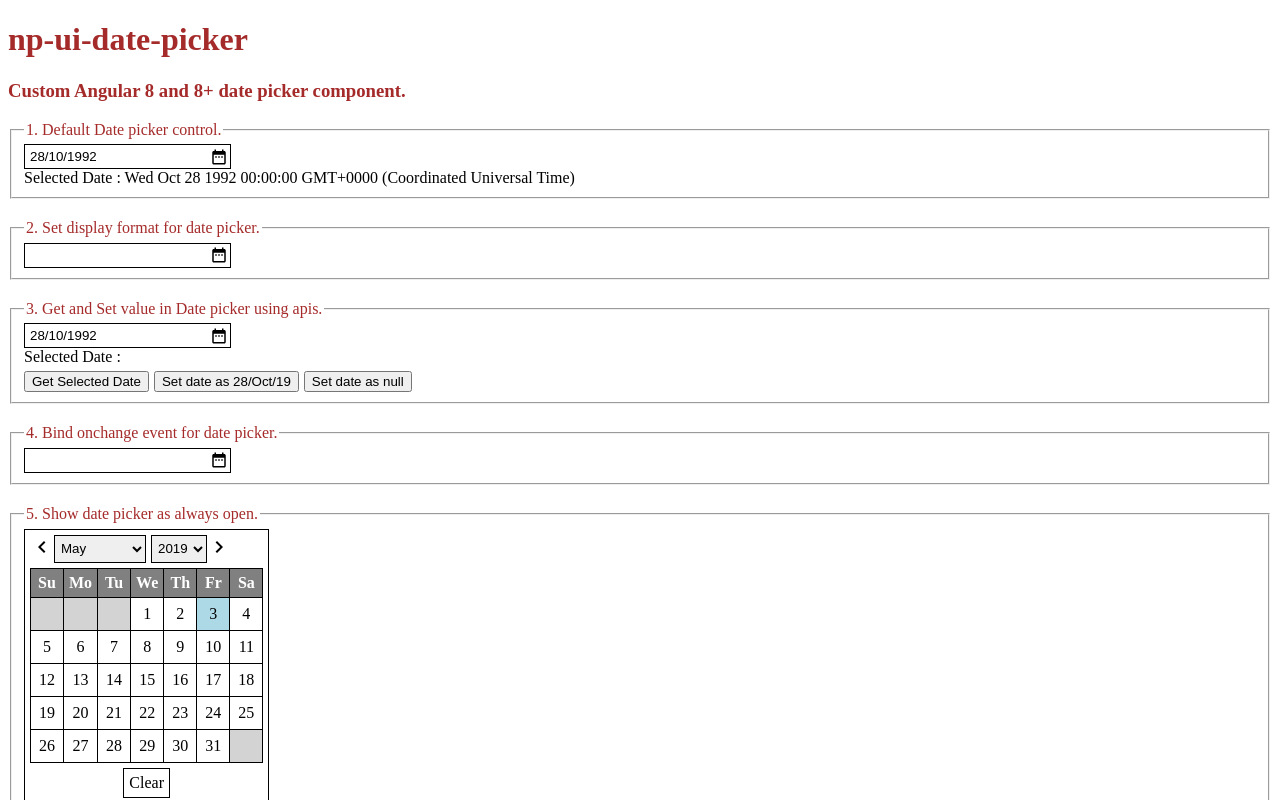
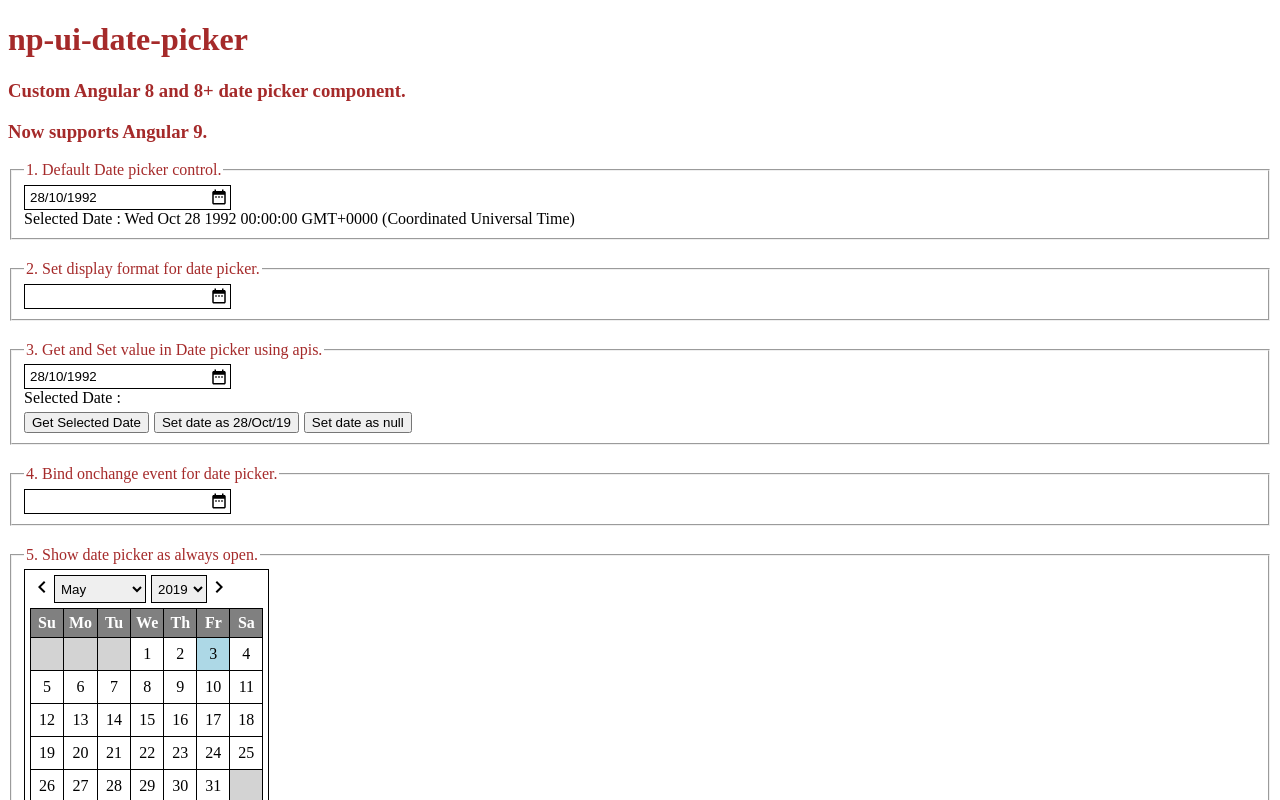
Before and after one commit to NilavPatel/np-date-picker, an Angular app: page / in a window 1280 px wide. Shown: the top 800 px of the page. Built offline with nearby package versions, Linux system fonts and the light colour scheme.

Commit message:
upgrade to angular 9

```diff
--- a/projects/np-ui-date-picker/package.json
+++ b/projects/np-ui-date-picker/package.json
@@ -1,6 +1,6 @@
 {
     "name": "np-ui-date-picker",
-    "version": "1.5.0",
+    "version": "1.5.1",
     "private": false,
     "author": {
         "name": "nilavpatel"
@@ -8,6 +8,8 @@
     "license": "MIT",
     "keywords": [
         "angular",
+        "angular 8",
+        "angular 9",
         "datepicker",
         "datetimepicker",
         "calenar",
--- a/src/app/app.component.html
+++ b/src/app/app.component.html
@@ -1,6 +1,7 @@
 <div>
     <h1>np-ui-date-picker</h1>
     <h3>Custom Angular 8 and 8+ date picker component.</h3>
+    <h3>Now supports Angular 9.</h3>
 </div>
 
 <div>
```
